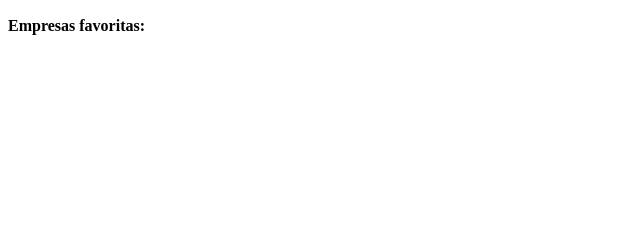
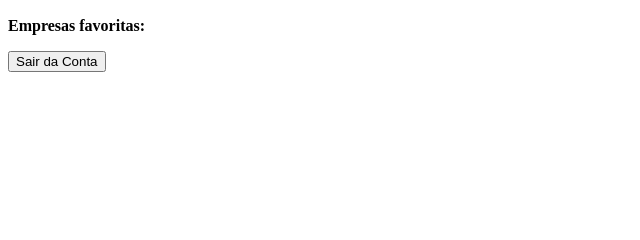
Before and after one commit to PenseNisso/PenseNissoApp, a Django app: template user/templates/profile.html in a window 1280 px wide. Shown: the part 199-439 px from the top of the page, without its empty margins (0-640 px from the left). Run offline with Django 4.2, Linux system fonts and the light colour scheme; the template is opened without the code that fills it, so the values that code supplies are empty.

Commit message:
feat(logout): add logout button
Add logout button on user profile template.

```diff
--- a/user/templates/profile.html
+++ b/user/templates/profile.html
@@ -19,6 +19,11 @@
         <li><a href="{% url 'company:company' company.pk %}">{{ company.name }}</a></li>
         {% endfor %}
     </ul>
+    <a href="{% url 'user:logout' %}">
+        <button>
+            Sair da Conta
+        </button>
+    </a>
 </body>
 
 </html>
```
